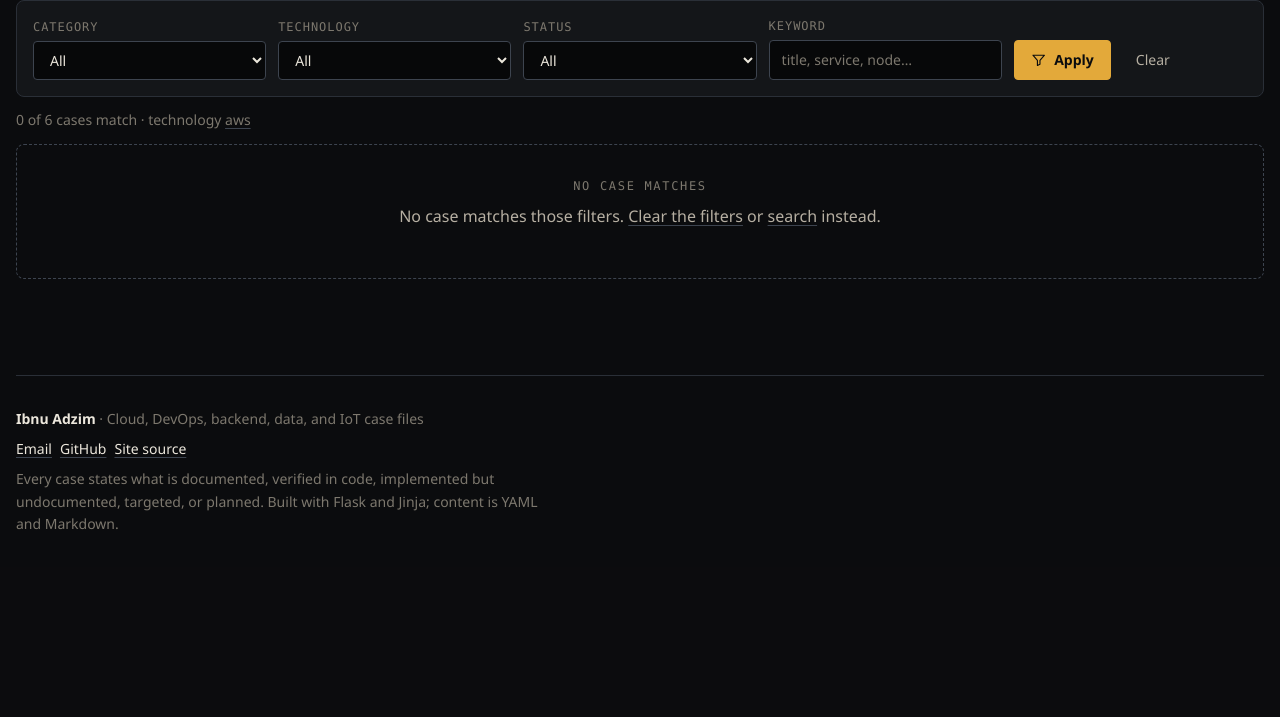
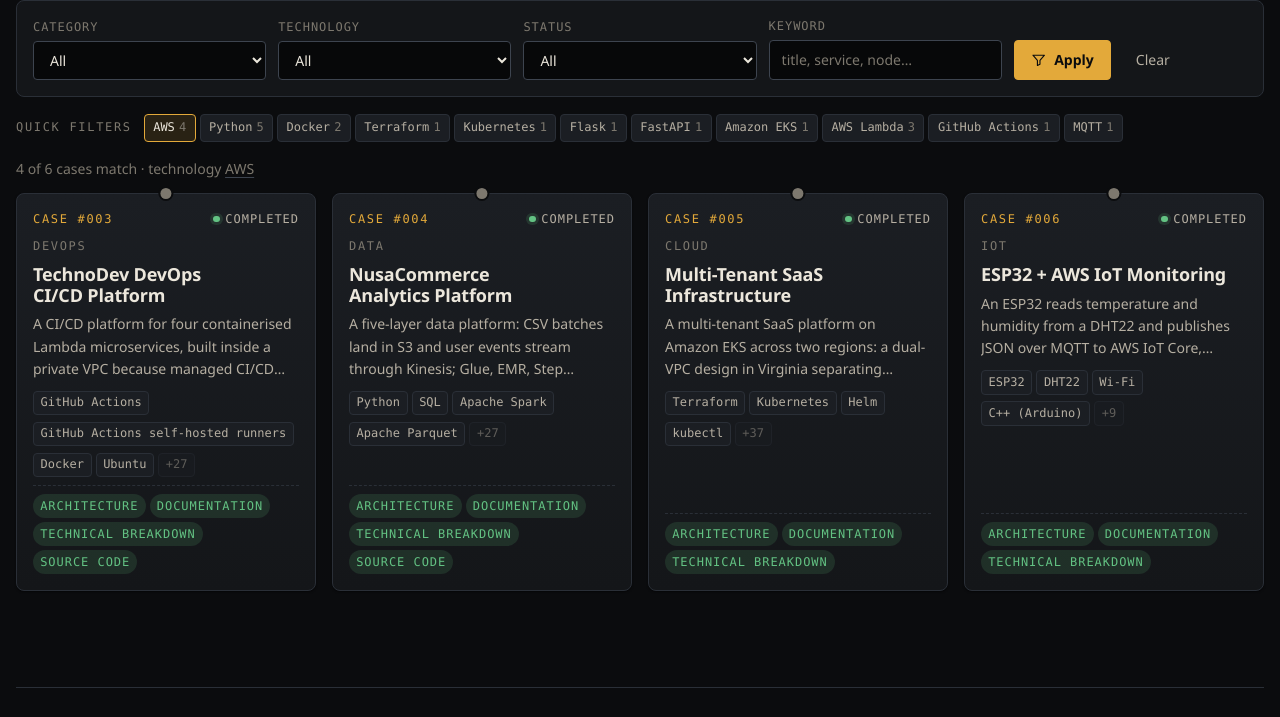
Before and after one commit to Sann2267/portfolio, a Flask app: page /projects?tech=aws in a window 1280 px wide. Shown: the part 279-996 px from the top of the page. Before the commit the page ends 808 px from the top, so only its background shows below. Run offline with Flask 3, Linux system fonts and the light colour scheme; some libraries are stand-ins or nearby versions.

Commit message:
Phase 08: search, filters, and navigation
Command palette (Ctrl+K) with page and case commands plus live results from
the search endpoint, quick technology filter chips on the case index, an AWS
umbrella filter that matches any case using an AWS service, technology pages
ranked by shared cases, and navigation tests.

Co-Authored-By: Claude Fable 5.1 <noreply@anthropic.com>

```diff
--- a/app/__init__.py
+++ b/app/__init__.py
@@ -171,9 +171,34 @@ def _register_context(app: Flask) -> None:
             "registry_stats": registry.stats(),
             "registry_case": registry.get,
             "theme_color": THEME_COLOR,
+            "palette_commands": _palette_commands(registry),
         }
 
     app.jinja_env.filters["strip_tags"] = strip_tags
+
+
+def _palette_commands(registry: ContentRegistry) -> list[dict[str, str]]:
+    from flask import url_for
+
+    commands = [
+        {"label": "Open the investigation room", "href": url_for("pages.home"), "kind": "page"},
+        {"label": "Open all cases", "href": url_for("projects.index"), "kind": "page"},
+    ]
+    commands += [
+        {
+            "label": f"Open {p.case_label} {p.title}",
+            "href": url_for("projects.detail", slug=p.slug),
+            "kind": "case",
+        }
+        for p in registry.projects
+    ]
+    commands += [
+        {"label": "Open skills", "href": url_for("pages.skills"), "kind": "page"},
+        {"label": "Open timeline", "href": url_for("pages.timeline"), "kind": "page"},
+        {"label": "Search the archive", "href": url_for("search.search"), "kind": "page"},
+        {"label": "Contact", "href": url_for("pages.contact"), "kind": "page"},
+    ]
+    return commands
 
 
 def _tech_slug(registry: ContentRegistry, name: str) -> str:
--- a/app/content/registry.py
+++ b/app/content/registry.py
@@ -13,6 +13,7 @@ from app.models.skills import Skill, SkillGroup
 from app.models.taxonomy import Taxonomy
 from app.models.timeline import TimelineEvent
 
+AWS_UMBRELLA = "AWS"  # the umbrella technology: matches any case that uses an AWS service
 SHARED_TECHNOLOGY_WEIGHT = 1.0
 SHARED_SERVICE_WEIGHT = 1.5
 SAME_CATEGORY_WEIGHT = 1.0
@@ -73,6 +74,8 @@ class ContentRegistry:
     def projects_for_technology(self, name: str) -> tuple[Project, ...]:
         tech = self.taxonomy.resolve(name)
         canonical = tech.name if tech else name
+        if canonical == AWS_UMBRELLA:
+            return tuple(p for p in self.projects if p.aws_services)
         slugs = self.by_technology.get(canonical, ()) + self.by_service.get(canonical, ())
         return tuple(self.by_slug[s] for s in dict.fromkeys(slugs))
 
--- a/app/routes/projects.py
+++ b/app/routes/projects.py
@@ -10,6 +10,7 @@ from app.services.project_service import (
     Filters,
     filter_options,
     filter_projects,
+    quick_filters,
     sections_for,
     stack_groups,
 )
@@ -29,6 +30,8 @@ def index():
         "projects": projects,
         "filters": filters,
         "options": filter_options(registry),
+        "quick_filters": quick_filters(registry),
+        "tech_label": _tech_label(registry, filters.tech),
         "total": len(registry.projects),
     }
     if is_htmx(request):
@@ -104,3 +107,10 @@ def technology(name: str):
         path=request.path,
     )
     return render_template("projects/technology.html", meta=meta, view=view)
+
+
+def _tech_label(registry, name: str | None) -> str | None:
+    if not name:
+        return None
+    tech = registry.taxonomy.resolve(name)
+    return tech.name if tech else name
--- a/app/routes/search.py
+++ b/app/routes/search.py
@@ -20,7 +20,10 @@ def search():
     query = (request.args.get("q") or "").strip()[:MAX_QUERY]
     results = get_index(registry).search(query) if query else []
     context = {"query": query, "results": results}
-    if is_htmx(request) or request.args.get("partial") == "1":
+    partial = request.args.get("partial")
+    if partial == "palette":
+        return render_template("partials/palette_results.html", **context)
+    if is_htmx(request) or partial == "1":
         return render_template("partials/search_results.html", **context)
     meta = build_meta(
         current_app.config,
--- a/app/services/project_service.py
+++ b/app/services/project_service.py
@@ -107,13 +107,8 @@ def filter_projects(registry: ContentRegistry, filters: Filters) -> list[Project
         wanted = filters.category.casefold()
         projects = [p for p in projects if wanted == p.category or wanted in p.domains]
     if filters.tech:
-        tech = registry.taxonomy.resolve(filters.tech)
-        wanted = (tech.name if tech else filters.tech).casefold()
-        projects = [
-            p
-            for p in projects
-            if any(name.casefold() == wanted for name in p.technologies + p.aws_services)
-        ]
+        matching = {p.slug for p in registry.projects_for_technology(filters.tech)}
+        projects = [p for p in projects if p.slug in matching]
     if filters.status:
         projects = [p for p in projects if p.status == filters.status.casefold()]
     if filters.q:
@@ -124,6 +119,34 @@ def filter_projects(registry: ContentRegistry, filters: Filters) -> list[Project
             if any(needle in term.casefold() for term in [p.summary, *p.search_terms])
         ]
     return projects
+
+
+QUICK_FILTER_NAMES: tuple[str, ...] = (
+    "AWS",
+    "Python",
+    "Docker",
+    "Terraform",
+    "Kubernetes",
+    "Flask",
+    "FastAPI",
+    "Amazon EKS",
+    "AWS Lambda",
+    "GitHub Actions",
+    "MQTT",
+)
+
+
+def quick_filters(registry: ContentRegistry) -> list[dict[str, object]]:
+    """Technology chips for the case index: the spec's suggestions that at least one case uses."""
+    chips: list[dict[str, object]] = []
+    for name in QUICK_FILTER_NAMES:
+        tech = registry.taxonomy.resolve(name)
+        if tech is None:
+            continue
+        count = len(registry.projects_for_technology(tech.name))
+        if count:
+            chips.append({"name": tech.name, "slug": tech.slug, "count": count})
+    return chips
 
 
 def filter_options(registry: ContentRegistry, *, tech_limit: int = 24) -> dict[str, list]:
--- a/static/css/components.css
+++ b/static/css/components.css
@@ -708,6 +708,10 @@ a.badge:hover,
 .contact__value { margin: 0; font-size: var(--text-md); word-break: break-word; }
 .contact__value a { display: inline-flex; align-items: center; gap: var(--space-2); text-decoration: none; }
 
+.quick-filters-nav { display: flex; flex-wrap: wrap; align-items: center; gap: var(--space-2) var(--space-3); margin-block: var(--space-4); }
+.quick-filters { display: flex; flex-wrap: wrap; gap: var(--space-1); margin: 0; padding: 0; list-style: none; }
+.quick-filters .badge { padding: 0.3em 0.7em; }
+
 .results { padding: 0; margin: 0; list-style: none; }
 .results__count { margin: var(--space-3) 0; }
 
--- /dev/null
+++ b/static/js/palette.js
@@ -0,0 +1,132 @@
+/* Command palette (Ctrl+K / Cmd+K): static page and case commands plus live search results
+   from the same /search endpoint. It is a shortcut, never the only way to navigate. */
+(function () {
+  "use strict";
+
+  var dialog = document.querySelector("[data-palette]");
+  if (!dialog || typeof dialog.showModal !== "function") return;
+
+  var input = dialog.querySelector("[data-palette-input]");
+  var list = dialog.querySelector("[data-palette-list]");
+  var searchUrl = dialog.getAttribute("data-search-url");
+  var commands = Array.prototype.slice.call(list.querySelectorAll("[data-command]"));
+  var timer = null;
+  var active = -1;
+
+  function visibleItems() {
+    return Array.prototype.slice.call(list.querySelectorAll(".palette__item")).filter(function (el) {
+      return !el.hidden;
+    });
+  }
+
+  function setActive(index) {
+    var items = visibleItems();
+    items.forEach(function (el) { el.classList.remove("is-active"); });
+    if (!items.length) {
+      active = -1;
+      return;
+    }
+    active = ((index % items.length) + items.length) % items.length;
+    items[active].classList.add("is-active");
+    items[active].scrollIntoView({ block: "nearest" });
+  }
+
+  function removeDynamic() {
+    Array.prototype.slice.call(list.querySelectorAll("[data-dynamic]")).forEach(function (el) { el.remove(); });
+  }
+
+  function applyQuery(query) {
+    var q = query.trim().toLowerCase();
+    commands.forEach(function (el) {
+      el.hidden = q.length > 0 && el.getAttribute("data-label").indexOf(q) === -1;
+    });
+    removeDynamic();
+    setActive(0);
+    if (q.length < 2 || !searchUrl) return;
+    clearTimeout(timer);
+    timer = setTimeout(function () {
+      fetch(searchUrl + "?q=" + encodeURIComponent(q) + "&partial=palette", {
+        headers: { "HX-Request": "true" },
+        credentials: "same-origin",
+      })
+        .then(function (response) { return response.ok ? response.text() : ""; })
+        .then(function (html) {
+          if (input.value.trim().toLowerCase() !== q) return;
+          removeDynamic();
+          list.insertAdjacentHTML("afterbegin", html);
+          setActive(0);
+        })
+        .catch(function () {});
+    }, 180);
+  }
+
+  function open() {
+    if (dialog.open) return;
+    dialog.showModal();
+    input.value = "";
+    applyQuery("");
+    setTimeout(function () { input.focus(); }, 0);
+  }
+
+  function close() {
+    if (dialog.open) dialog.close();
+  }
+
+  function go() {
+    var items = visibleItems();
+    var target = items[active] || items[0];
+    var link = target ? target.querySelector("a") : null;
+    if (link) {
+      window.location.href = link.getAttribute("href");
+      return true;
+    }
+    return false;
+  }
+
+  document.addEventListener("keydown", function (event) {
+    if ((event.ctrlKey || event.metaKey) && event.key.toLowerCase() === "k") {
+      event.preventDefault();
+      if (dialog.open) close();
+      else open();
+    }
+  });
+
+  Array.prototype.slice.call(document.querySelectorAll("[data-palette-open]")).forEach(function (trigger) {
+    trigger.addEventListener("click", function (event) {
+      event.preventDefault();
+      open();
+    });
+  });
+
+  input.addEventListener("input", function () { applyQuery(input.value); });
+
+  dialog.addEventListener("keydown", function (event) {
+    if (event.key === "ArrowDown") {
+      event.preventDefault();
+      setActive(active + 1);
+    } else if (event.key === "ArrowUp") {
+      event.preventDefault();
+      setActive(active - 1);
+    } else if (event.key === "Enter") {
+      if (go()) event.preventDefault();
+    } else if (event.key === "Escape") {
+      event.preventDefault();
+      close();
+    }
+  });
+
+  dialog.querySelector("form").addEventListener("submit", function (event) {
+    if (go()) event.preventDefault();
+  });
+
+  dialog.addEventListener("click", function (event) {
+    if (event.target === dialog) close();
+  });
+
+  list.addEventListener("mousemove", function (event) {
+    var item = event.target.closest(".palette__item");
+    if (!item) return;
+    var index = visibleItems().indexOf(item);
+    if (index >= 0 && index !== active) setActive(index);
+  });
+})();
--- a/templates/base.html
+++ b/templates/base.html
@@ -42,9 +42,12 @@
     <p class="footer__note muted small">Every case states what is documented, verified in code, implemented but undocumented, targeted, or planned. Built with Flask and Jinja; content is YAML and Markdown.</p>
   </div>
 </footer>
+{% from "components/overlays.html" import command_palette %}
+{{ command_palette(palette_commands, url_for('search.search')) }}
 {% block overlays %}{% endblock %}
 <script src="{{ static_url('js/vendor/htmx.min.js') }}" defer></script>
 <script src="{{ static_url('js/app.js') }}" defer></script>
+<script src="{{ static_url('js/palette.js') }}" defer></script>
 {% block scripts %}{% endblock %}
 </body>
 </html>
--- a/templates/partials/project_grid.html
+++ b/templates/partials/project_grid.html
@@ -1,7 +1,7 @@
 {% from "components/case_file.html" import case_card %}
 <p class="muted small results__count">
   {% if filters.active %}{{ projects|length }} of {{ total }} cases match{% else %}All {{ total }} cases{% endif %}
-  {% if filters.tech %} · technology <a href="{{ tech_href(filters.tech) }}">{{ filters.tech }}</a>{% endif %}
+  {% if filters.tech %} · technology <a href="{{ tech_href(filters.tech) }}">{{ tech_label }}</a>{% endif %}
 </p>
 {% if projects %}
 <div class="grid" data-count="{{ projects|length }}">
--- a/templates/projects/index.html
+++ b/templates/projects/index.html
@@ -33,6 +33,14 @@
     {% if filters.active %}<a class="btn btn--ghost" href="{{ url_for('projects.index') }}">Clear</a>{% endif %}
   </div>
 </form>
+<nav class="quick-filters-nav" aria-label="Quick technology filters">
+  <span class="eyebrow">Quick filters</span>
+  <ul class="quick-filters">
+    {% for chip in quick_filters %}
+    <li><a class="badge{% if filters.tech and filters.tech|lower == chip.slug %} is-active{% endif %}" href="{{ url_for('projects.index', tech=chip.slug) }}" hx-get="{{ url_for('projects.index', tech=chip.slug) }}" hx-target="#case-grid" hx-push-url="true">{{ chip.name }} <span class="muted">{{ chip.count }}</span></a></li>
+    {% endfor %}
+  </ul>
+</nav>
 <div id="case-grid" aria-live="polite">
   {% include "partials/project_grid.html" %}
 </div>
```
Also changed, not shown: app/services/relation_service.py (+5 -2 lines), templates/partials/palette_results.html (added, +11 -0 lines), tests/test_navigation.py (added, +103 -0 lines).
